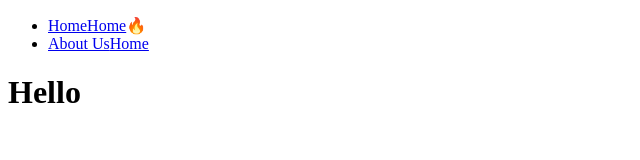
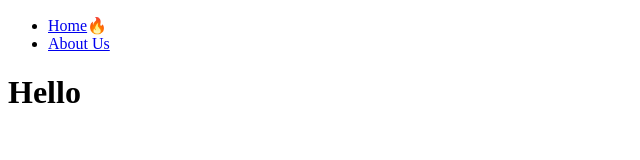
Before and after one commit to vosw1/next.js_lab, a Next.js app: page / in a window 1280 px wide. Shown: the top 160 px of the page, without its empty margins (0-640 px from the left). Built offline with nearby package versions, Linux system fonts and the light colour scheme.

Commit message:
상위 폴더의 layout 적용된 것 확인하기

```diff
--- a/src/app/components/navigation.tsx
+++ b/src/app/components/navigation.tsx
@@ -8,10 +8,10 @@
     return (<nav>
         <ul>
             <li>
-            <Link href="/">Home</Link><Link href="/">Home</Link>{path === "/" ? "🔥" : ""}
+            <Link href="/">Home</Link>{path === "/" ? "🔥" : ""}
             </li>
             <li>
-                <Link href="/about-us">About Us</Link><Link href="/">Home</Link>{path === "/about-us" ? "🔥" : ""}
+                <Link href="/about-us">About Us</Link>{path === "/about-us" ? "🔥" : ""}
             </li>
         </ul>
     </nav>
```
